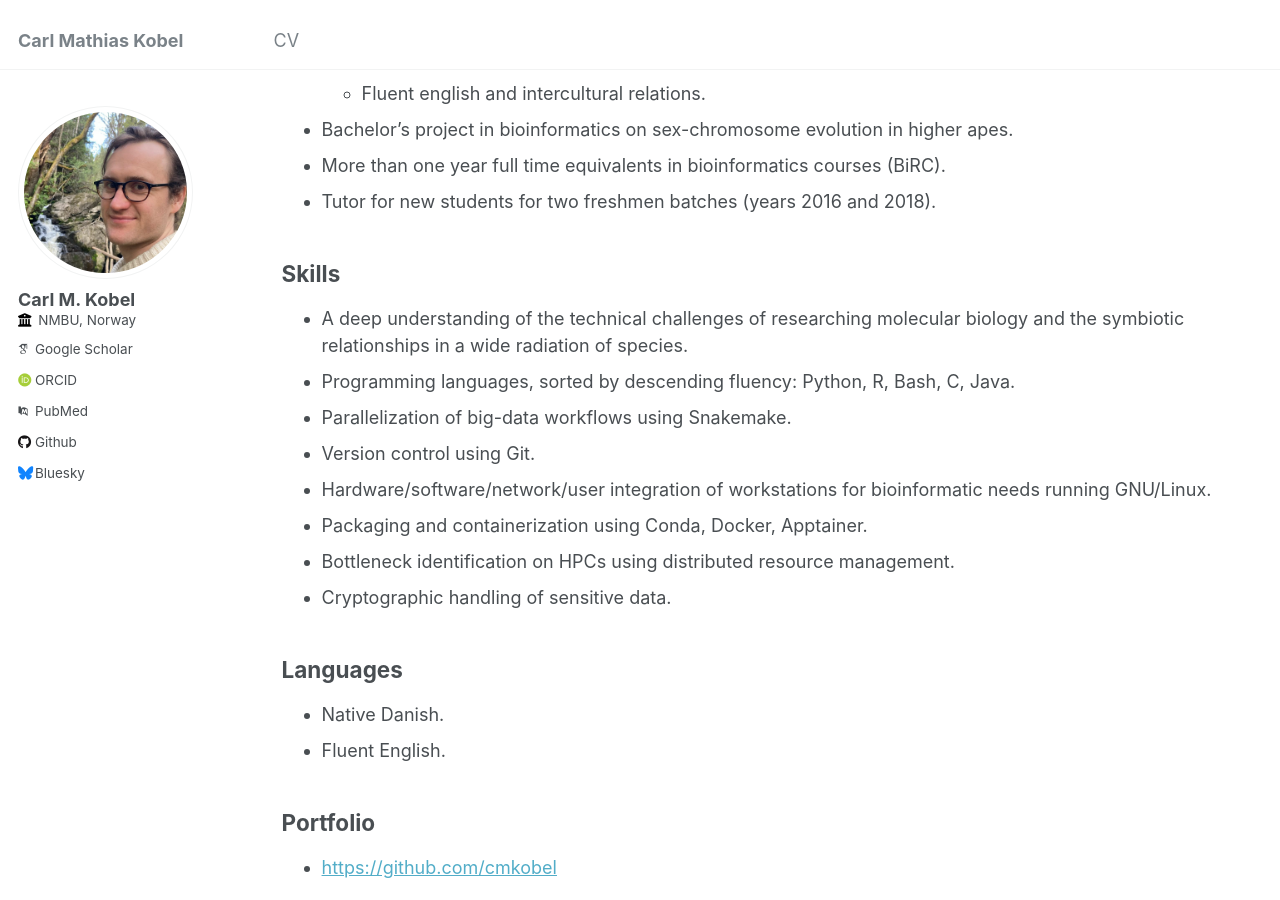
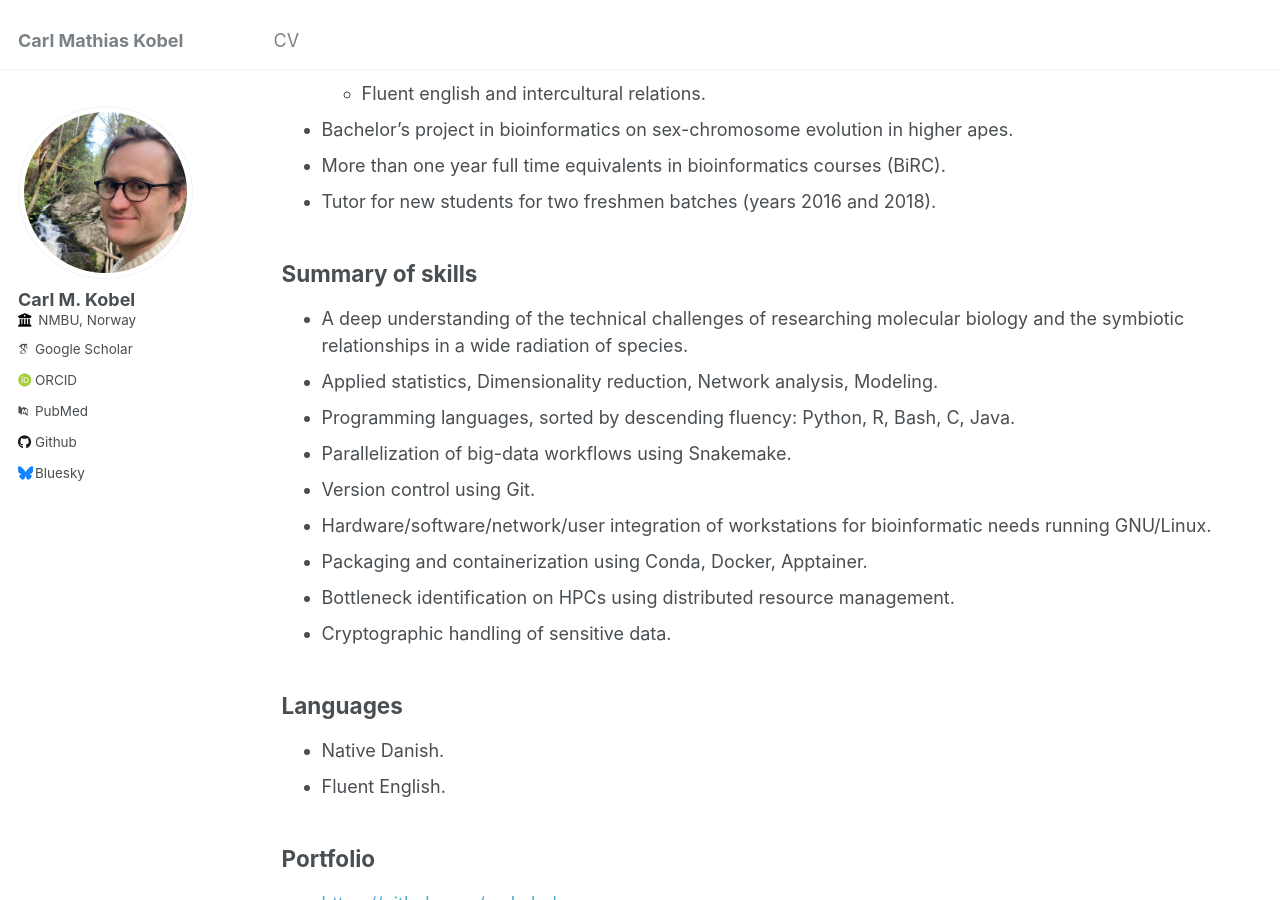
Before and after one commit to cmkobel/cmkobel.github.io, a Jekyll site: the page built from _pages/cv.md, in a window 1280 px wide and 900 px high, scrolled down 1944 px. Built offline with Jekyll 4.4.1, drawn with Linux system fonts in a browser that asks for light colours; some web fonts are replaced.

Commit message:
Update cv.md

```diff
--- a/_pages/cv.md
+++ b/_pages/cv.md
@@ -74,9 +74,10 @@ Department of Bioscience, Faculty of Natural Sciences, Aarhus University (AU)
   - Tutor for new students for two freshmen batches (years 2016 and 2018).
 
 
-## Skills
+## Summary of skills
 
   - A deep understanding of the technical challenges of researching molecular biology and the symbiotic relationships in a wide radiation of species.
+  - Applied statistics, Dimensionality reduction, Network analysis, Modeling.
   - Programming languages, sorted by descending fluency: Python, R, Bash, C, Java.
   - Parallelization of big-data workflows using Snakemake.
   - Version control using Git.
```
